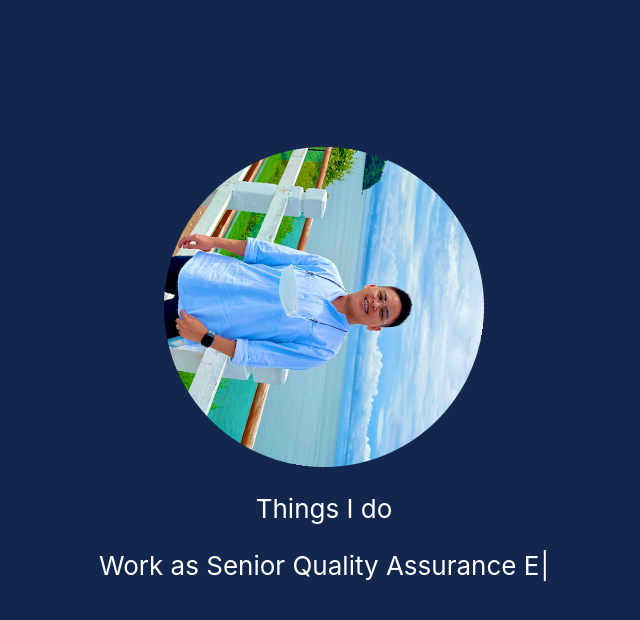
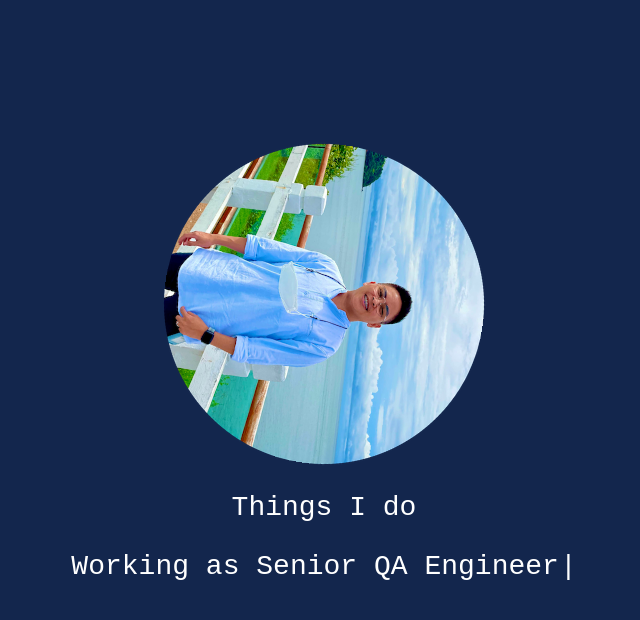
Before and after one commit to ros22/ros, a React (Create React App) app: page / in a window 1280 px wide. Shown: the top 620 px of the page, without its empty margins (316-956 px from the left). Built offline with nearby package versions, Linux system fonts and the light colour scheme; some icons are missing.

Commit message:
fix package json and some css

```diff
--- a/package.json
+++ b/package.json
@@ -1,5 +1,5 @@
 {
-  "homepage": "http://ros22.github.io/ros",
+  "homepage": "http://ros22.github.io/",
   "name": "ros",
   "version": "0.1.0",
   "private": true,
--- a/src/App.css
+++ b/src/App.css
@@ -21,8 +21,10 @@
   flex-direction: column;
   align-items: center;
   justify-content: center;
-  font-size: calc(10px + 2vmin);
+  font-size: calc(12px + 2vmin);
   color: white;
+  font-family: 'Courier New', Courier, monospace;
+
 }
 
 .App-link {
--- a/src/App.js
+++ b/src/App.js
@@ -10,7 +10,7 @@ function App() {
       <header className="App-header">
         <img src='rotateros512-2.png' className="App-logo" alt="logo" />
         <div className="App-text">
-            <p>Things I do</p> {'\n'}
+            <p>Things I do</p>
             <Typewriter
                   options={{
                     loop: true,
@@ -19,16 +19,16 @@ function App() {
                   onInit={(typewriter)=> {
                   typewriter
 
-                  .typeString("Work as Senior Quality Assurance Engineer")
+                  .typeString("Working as Senior QA Engineer")
                   .pauseFor(1000)
                   .deleteAll(10)
                   .typeString("Freelancing (Software Testing)")
                   .pauseFor(1000)
                   .deleteAll(10)
-                  .typeString("Play Badminton 4x a week")
+                  .typeString("Play Badminton")
                   .pauseFor(1000)
                   .deleteAll(10)
-                  .typeString("Travelling")
+                  .typeString("Travel")
                   .pauseFor(1000)
                   .deleteAll(10)
                   .start();
```
